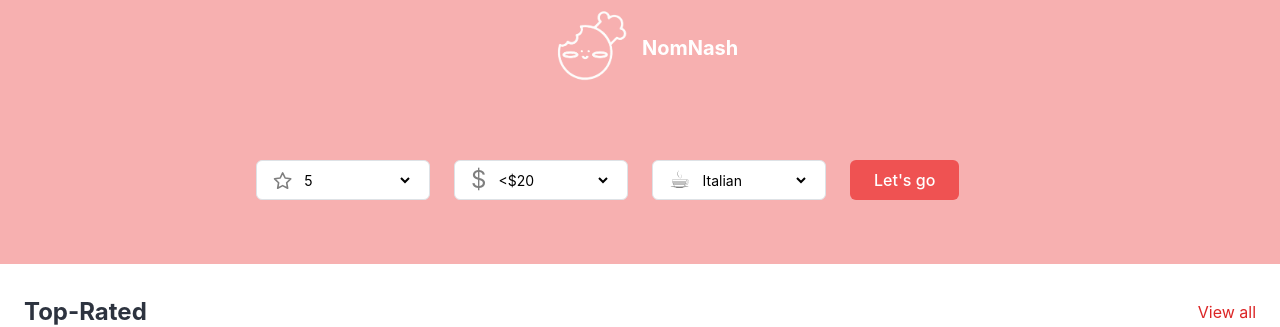
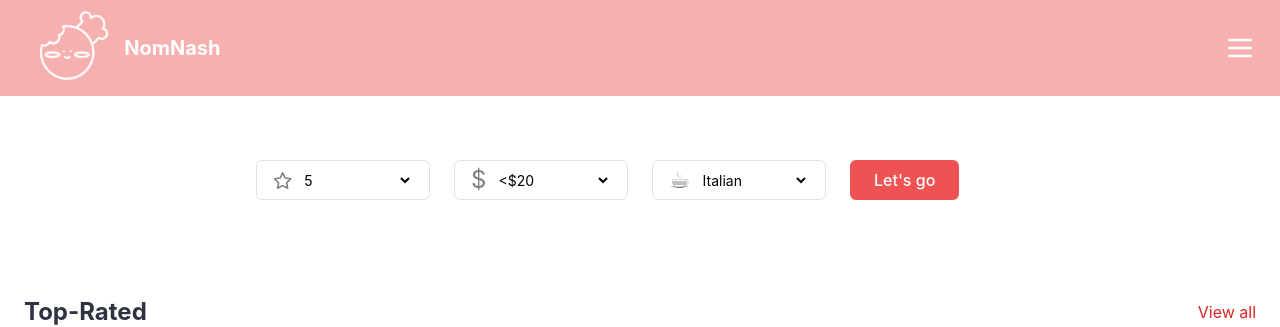
Before and after one commit to Yingxue0323/NomNash, an Angular app: page /home in a window 1280 px wide. Shown: the top 327 px of the page. Built offline with nearby package versions, Linux system fonts and the light colour scheme.

Commit message:
added rudimentary router links

```diff
--- a/src/app/components/header/header.component.html
+++ b/src/app/components/header/header.component.html
@@ -1,10 +1,35 @@
 <header class="bg-[#f7b0b0] text-white">
-  <div class="container flex h-24 justify-center px-4 md:px-6">
-    <div class="flex items-center gap-2">
-      <a href="/" class="flex items-center gap-2">
-        <img src="assets/nomnash-logo.png" alt="NomNash" class="h-20 w-auto" />
-        <span class="text-xl font-bold">NomNash</span>
-      </a>
-    </div>
+  <div class="container flex h-24 justify-between items-center px-4 md:px-6">
+
+    <!-- Logo -->
+    <a href="/" class="flex items-center gap-2">
+      <img src="assets/nomnash-logo.png" alt="NomNash" class="h-20 w-auto" />
+      <span class="text-xl font-bold">NomNash</span>
+    </a>
+
+    <!-- Hamburger Button -->
+    <button id="menu-toggle" class="text-white focus:outline-none">
+      <svg class="h-8 w-8" fill="none" stroke="currentColor" stroke-width="2" stroke-linecap="round" stroke-linejoin="round"
+        viewBox="0 0 24 24">
+        <path d="M4 6h16M4 12h16M4 18h16"></path>
+      </svg>
+    </button>
   </div>
+
+  <!-- Dropdown Nav -->
+  <nav id="menu" class="hidden absolute top-24 left-0 w-full bg-[#f7b0b0] text-white flex-col items-center py-4 space-y-4">
+    <a href="#" class="block text-lg">Home</a>
+    <a href="#" class="block text-lg">About</a>
+    <a href="#" class="block text-lg">Services</a>
+    <a href="#" class="block text-lg">Contact</a>
+  </nav>
 </header>
+
+<script>
+  const menuToggle = document.getElementById('menu-toggle');
+  const menu = document.getElementById('menu');
+
+  menuToggle.addEventListener('click', () => {
+    menu.classList.toggle('hidden');
+  });
+</script>
--- a/src/app/pages/home-page/home-page.component.html
+++ b/src/app/pages/home-page/home-page.component.html
@@ -1,5 +1,5 @@
 <main class="flex-1">
-  <section class="bg-[#F7B0B0] py-16 text-white">
+  <section class="py-16 text-white" style="background-image: -moz-linear-gradient(#F7B0B0, white);">
     <div class="container px-4 md:px-6">
       <app-search-form></app-search-form>
     </div>
--- a/src/app/pages/launch-page/launch-page.component.html
+++ b/src/app/pages/launch-page/launch-page.component.html
@@ -1,5 +1,5 @@
 <div class = "login-container">
     <button class="login-btn" onclick="login()">Login</button>
-    <button class="signup-btn">Sign Up</button>
-    <button class="guest-btn">Continue as Guest</button>
+    <button class="signup-btn" routerLink="/signup">Sign Up</button>
+    <button class="guest-btn" routerLink="/home">Continue as Guest</button>
 </div>
--- a/src/app/pages/launch-page/launch-page.component.ts
+++ b/src/app/pages/launch-page/launch-page.component.ts
@@ -1,15 +1,20 @@
 import { Component } from '@angular/core';
+import { Router, RouterLink } from '@angular/router';
 
 @Component({
   selector: 'app-launch-page',
   standalone: true,
-  imports: [],
+  imports: [RouterLink],
   templateUrl: './launch-page.component.html',
   styleUrl: './launch-page.component.scss'
 })
 export class LaunchPageComponent {
 
   login() {
-    window.location.href = 'https://localhost:8000/api/v1/auth/login';
+    try {
+      window.location.href = 'https://localhost:3000/api/v1/auth/login';
+    } catch (e) {
+      console.error(e);
+    }
   }
 }
```
Also changed, not shown: 1 other file (tests, documents, lock files or other folders).
